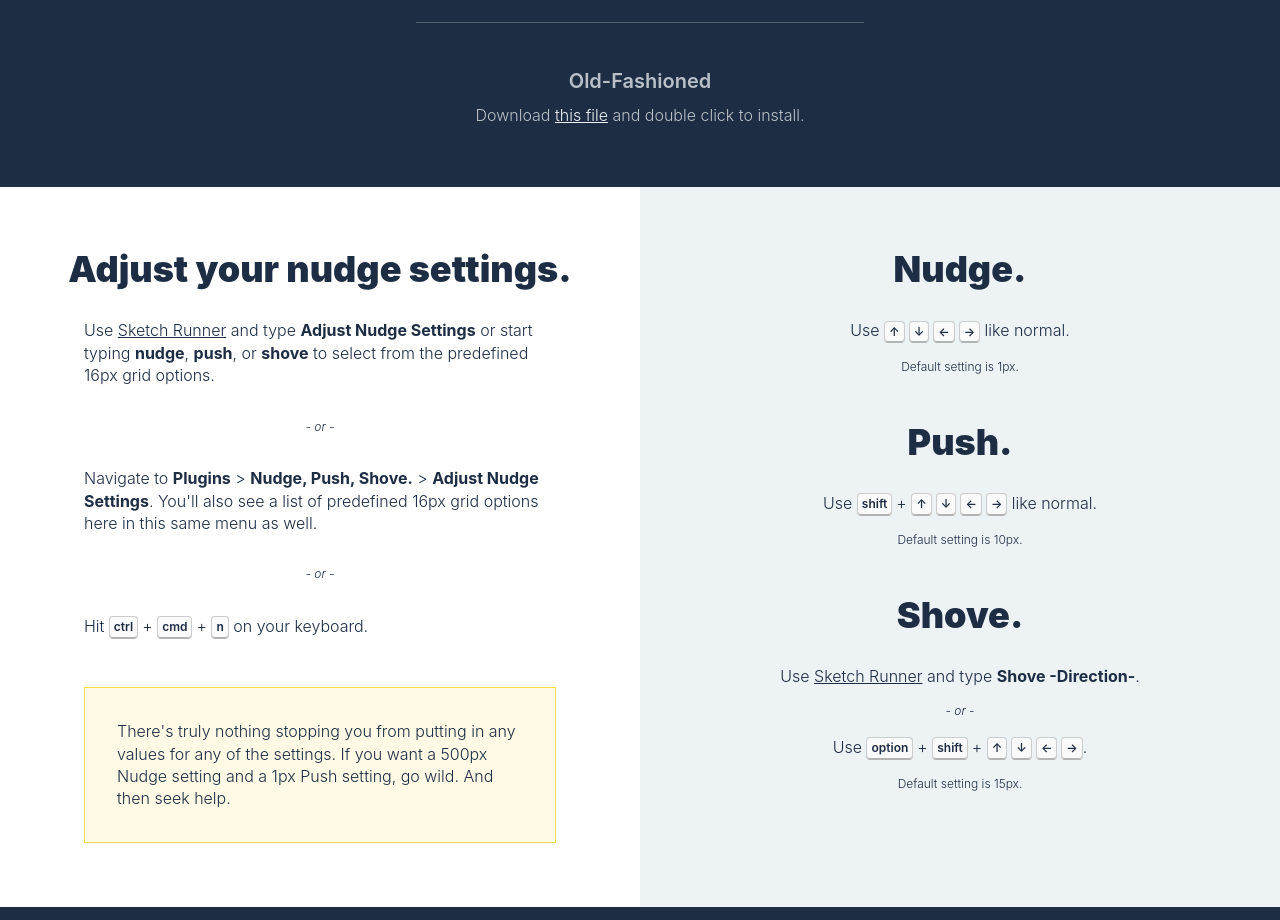
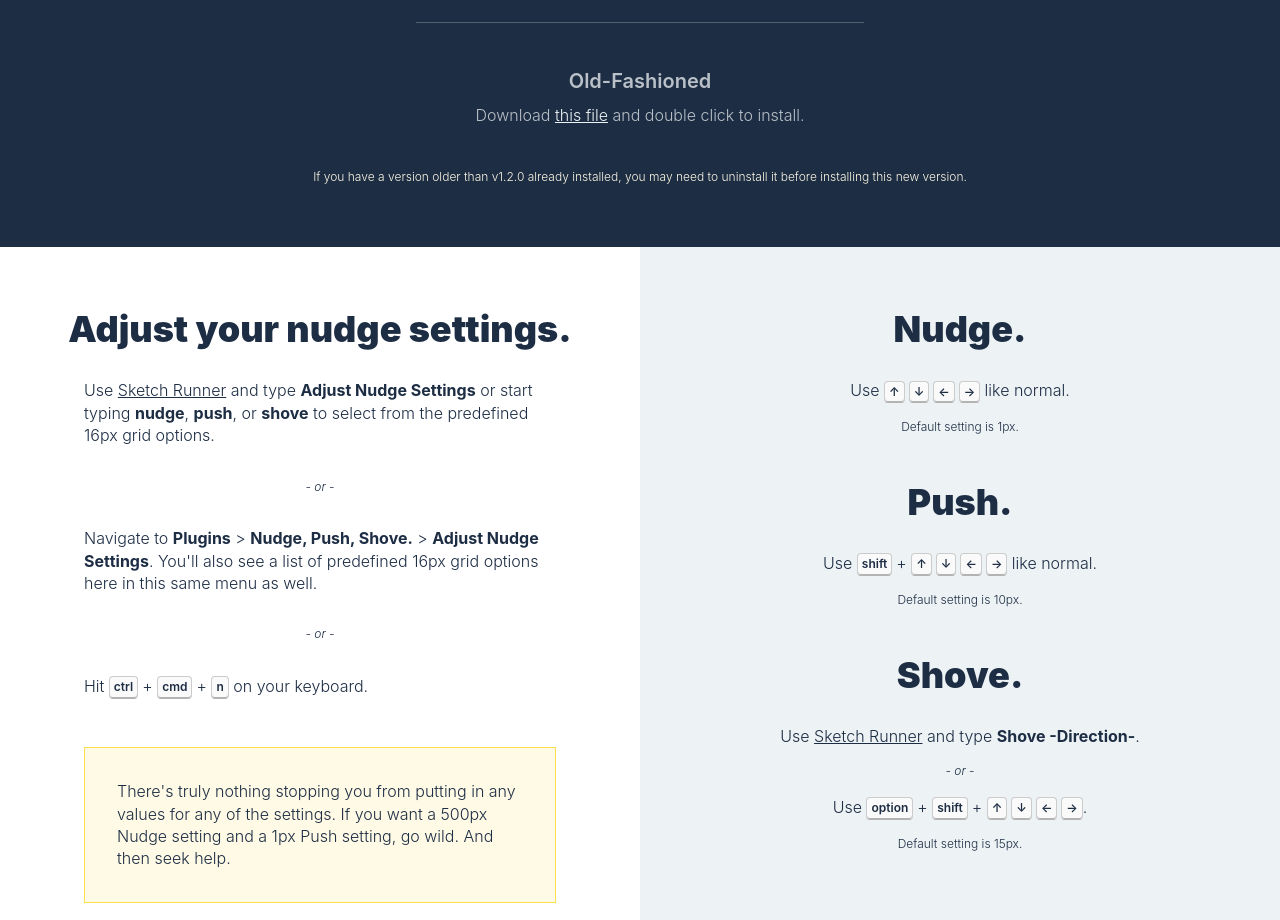
Before and after one commit to mfouquet/NudgePushShove, a website: page index.html in a window 1280 px wide. Shown: the part 1480-2400 px from the top of the page. Drawn offline with nearby package versions, Linux system fonts and the light colour scheme.

Commit message:
Warning about old versions

```diff
--- a/index.html
+++ b/index.html
@@ -101,6 +101,7 @@
 
         <h3 class="install__subtitle">Old-Fashioned</h3>
         <p class="install__text">Download <a href="https://github.com/mfouquet/NudgePushShove/archive/master.zip" class="install__link">this file</a> and double click to install.</p>
+        <p class="install__help-text">If you have a version older than v1.2.0 already installed, you may need to uninstall it before installing this new version.</p>
       </section>
 
 
--- a/sass/main.scss
+++ b/sass/main.scss
@@ -429,6 +429,12 @@ body {
     font-weight: 300;
   }
 
+  .install__help-text {
+    color: lighten(#FFDE4C, 30%);//$color-text-lighter;
+    padding-top: 3rem;
+    font-size: 0.75rem;
+  }
+
   .install__link {
     color: $color-text-light;
     transition: color 0.25s;
```
Also changed, not shown: dist/main.css.
